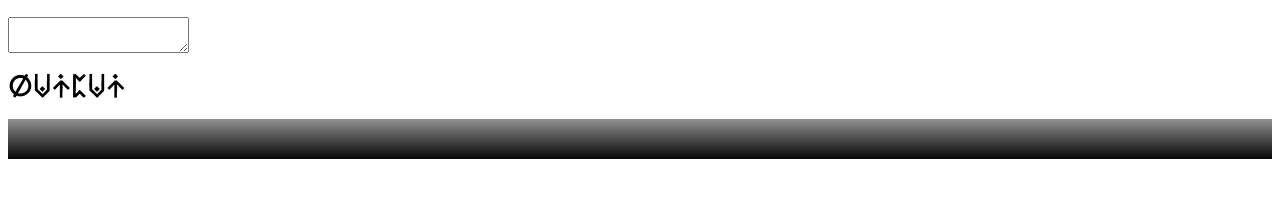
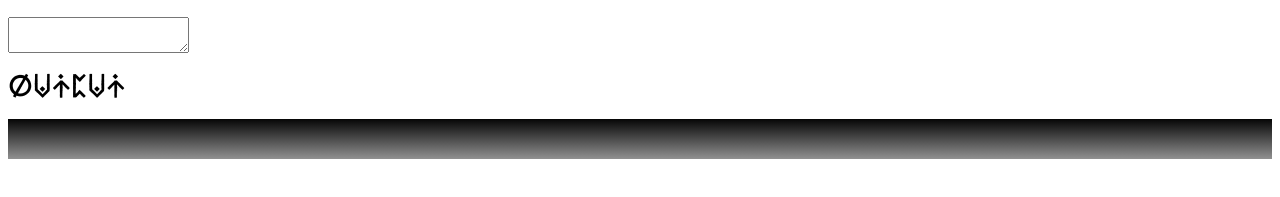
Before and after one commit to yltx/samie, a plain HTML site: page index.html in a window 1280 px wide. Shown: the part 95-292 px from the top of the page. Drawn offline with Linux system fonts and the light colour scheme.

Commit message:
Update index.html

```diff
--- a/index.html
+++ b/index.html
@@ -20,7 +20,7 @@
     <textarea type="text" id="input"></textarea>
     <h2 style="font-family: samie">Output:</h2>
     <div
-        style="background: linear-gradient(180deg, #060606, #919191); color: white;font-family: mizukifont; transform: rotate(180deg); font-size: smaller; pointer-events: none; padding: 1em 9em;">
+        style="background: linear-gradient(180deg, #060606, #919191); color: white;font-family: samie; font-size: smaller; pointer-events: none; padding: 1em 9em;">
         <p id="output"></p>
     </div>
 </body>
```
